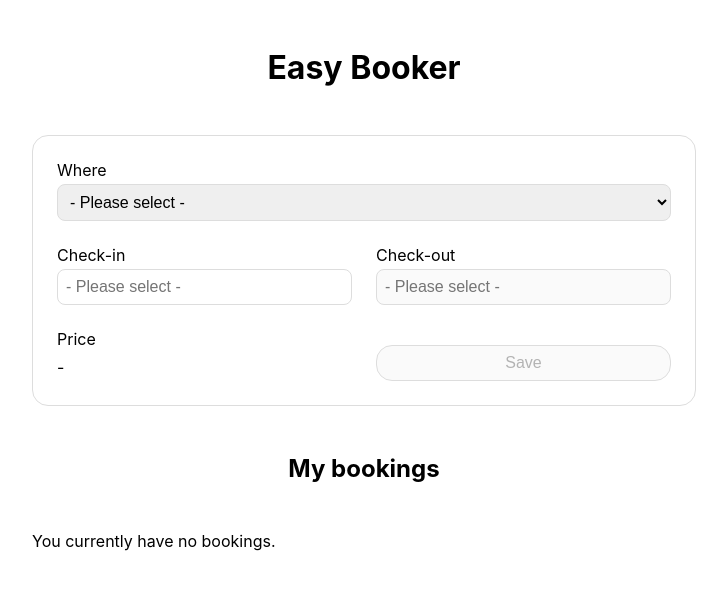
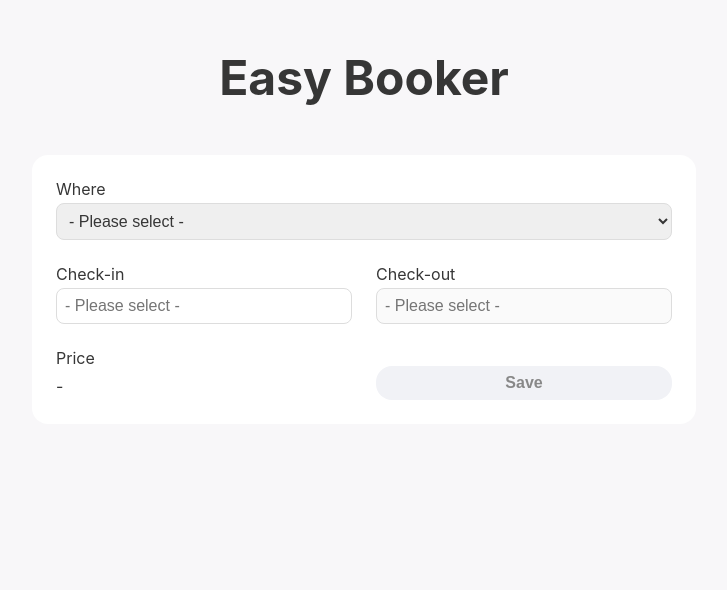
Before and after one commit to lousousa/easy-booker, a React (Vite) app: page / in a window 1280 px wide. Shown: the top 590 px of the page, without its empty margins (276-1003 px from the left). Built offline with nearby package versions, Linux system fonts and the light colour scheme.

Commit message:
update theming

```diff
--- a/src/App.tsx
+++ b/src/App.tsx
@@ -6,13 +6,15 @@ import styled from 'styled-components'
 function App() {
   return (
     <DataProvider>
-      <Content>
-        <h1>Easy Booker</h1>
+      <Container>
+        <Content>
+          <h1>Easy Booker</h1>
 
-        <BookingForm />
+          <BookingForm />
 
-        <BookingList />
-      </Content>
+          <BookingList />
+        </Content>
+      </Container>
     </DataProvider>
   )
 }
@@ -29,7 +31,13 @@ const Content = styled.div`
     width: 100%;
     text-align: center;
     margin: 48px 0;
+    font-size: 48px;
   }
 `
 
+const Container = styled.div`
+  background-color: #f8f7f9;
+  min-height: 100vh;
+`
+
 export default App
--- a/src/components/BookingForm.tsx
+++ b/src/components/BookingForm.tsx
@@ -168,9 +168,9 @@ const Form = styled.form`
   align-items: end;
   width: 100%;
   gap: 12px;
-  border: 1px solid #ddd;
   padding: 12px;
   border-radius: 16px;
+  background-color: #fff;
 
   @media (min-width: 640px) {
     grid-template-columns: repeat(2, 1fr);
@@ -208,5 +208,13 @@ const SubmitButton = styled.button`
   cursor: pointer;
   width: 100%;
   border-radius: 16px;
-  border: 1px solid #ddd;
+  border: none;
+  font-weight: 600;
+  background-color: #1C93F3;
+  color: #fff;
+
+  &:disabled {
+    background-color: #F1F2F6;
+    color: #888;
+  }
 `
--- a/src/components/BookingList.tsx
+++ b/src/components/BookingList.tsx
@@ -44,13 +44,11 @@ export default function BookingList() {
         />
       </Modal>
 
+      {data.length > 0 && (
+        <>
           <TextTitle>My bookings</TextTitle>
 
           <ListContainer>
-        {data.length === 0 && (
-          <TextMessage>You currently have no bookings.</TextMessage>
-        )}
-
             {data.map(booking => (
               <DataGrid key={'booking_item_' + booking.id}>
                 <div>
@@ -62,11 +60,13 @@ export default function BookingList() {
                 <ActionGroup>
                   <a onClick={() => setBookingDetailsId(booking.id)}>Edit</a>
 
-              <a onClick={() => removeItem(booking.id)}>Remove</a>
+                  <a className='-is-danger' onClick={() => removeItem(booking.id)}>Remove</a>
                 </ActionGroup>
               </DataGrid>
             ))}
           </ListContainer>
+        </>
+      )}
     </Content>
   )
 }
@@ -86,14 +86,10 @@ text-align: center;
 margin-bottom: 48px;
 `
 
-const TextMessage = styled.p`
-  text-align: center;
-`
-
 const ListContainer = styled.div`
   display: flex;
   flex-wrap: wrap;
-  gap: 12px;
+  gap: 24px;
 `
 
 const DataGrid = styled.div`
@@ -101,10 +97,10 @@ const DataGrid = styled.div`
   grid-template-columns: 1fr;
   width: 100%;
   align-items: center;
-  border: 1px solid #ddd;
   padding: 12px;
   border-radius: 16px;
   gap: 24px;
+  background-color: #fff;
 
   p {
     line-height: 24px;
--- a/src/components/Modal.tsx
+++ b/src/components/Modal.tsx
@@ -1,3 +1,4 @@
+import React from 'react'
 import ReactDOM from 'react-dom'
 import styled from 'styled-components'
 
@@ -6,9 +7,13 @@ import { ModalProps } from '../types'
 export default function Modal({ isOpen, onClose, children }: ModalProps) {
   if (!isOpen) return null
 
+  const handleContentClick = (event: React.MouseEvent<HTMLDivElement, MouseEvent>) => {
+    event.stopPropagation()
+  }
+
   return ReactDOM.createPortal(
-    <ModalOverlay>
-      <ModalContent>
+    <ModalOverlay onClick={onClose}>
+      <ModalContent onClick={handleContentClick}>
         <ButtonClose onClick={onClose}>Close</ButtonClose>
 
         {children}
--- a/src/index.css
+++ b/src/index.css
@@ -12,8 +12,21 @@ body {
 
 * {
   box-sizing: border-box;
+  color: #363636;
 }
 
 p, h1, h2, h3, h4, h5, h6 {
   margin: 0;
 }
+
+a {
+  color: #1C93F3;
+
+  &:hover {
+    text-decoration: underline;
+  }
+
+  &.-is-danger {
+    color: #dd2d4a;
+  }
+}
```
Lines whose indentation alone changed are shown as unchanged.
